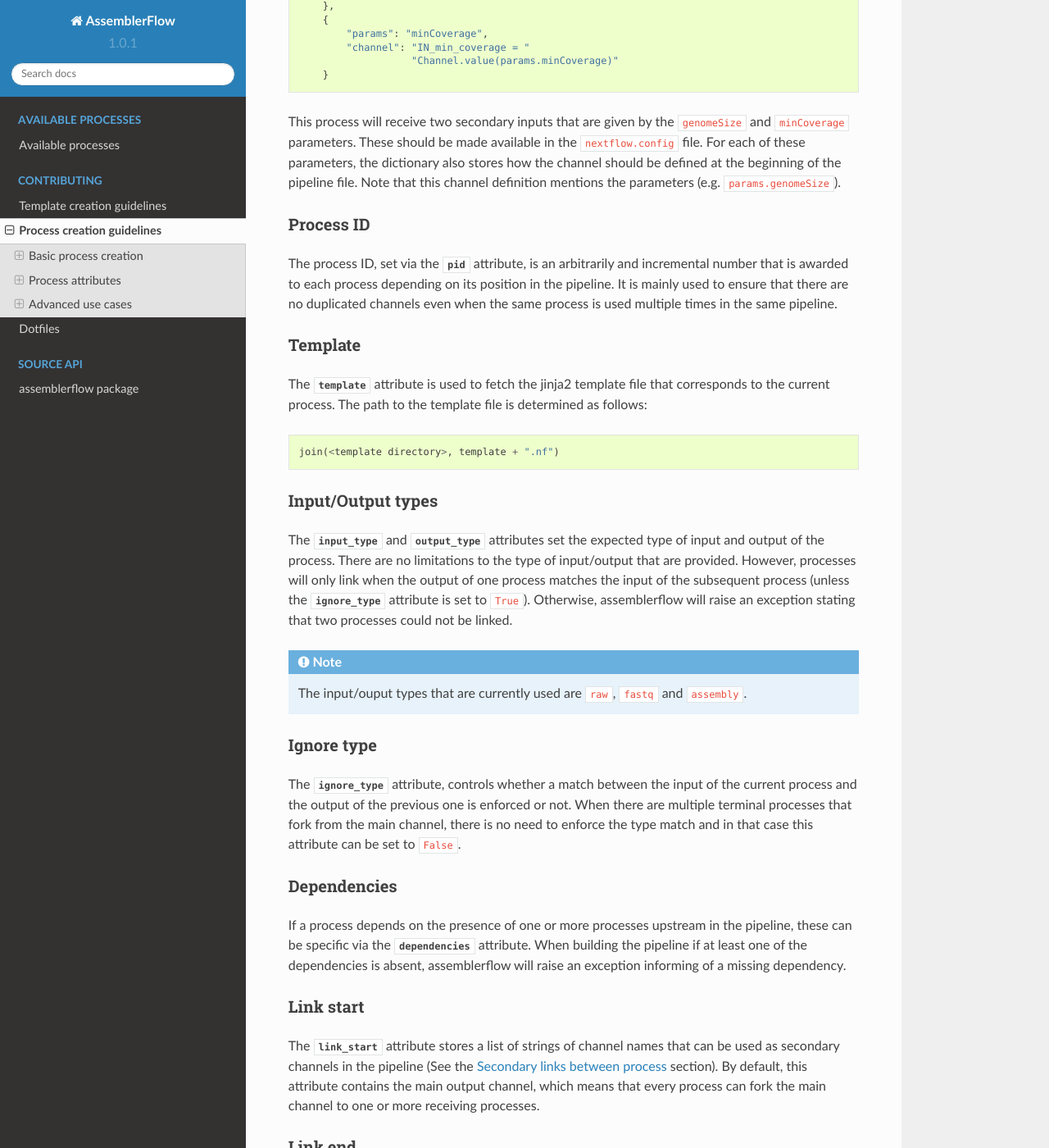
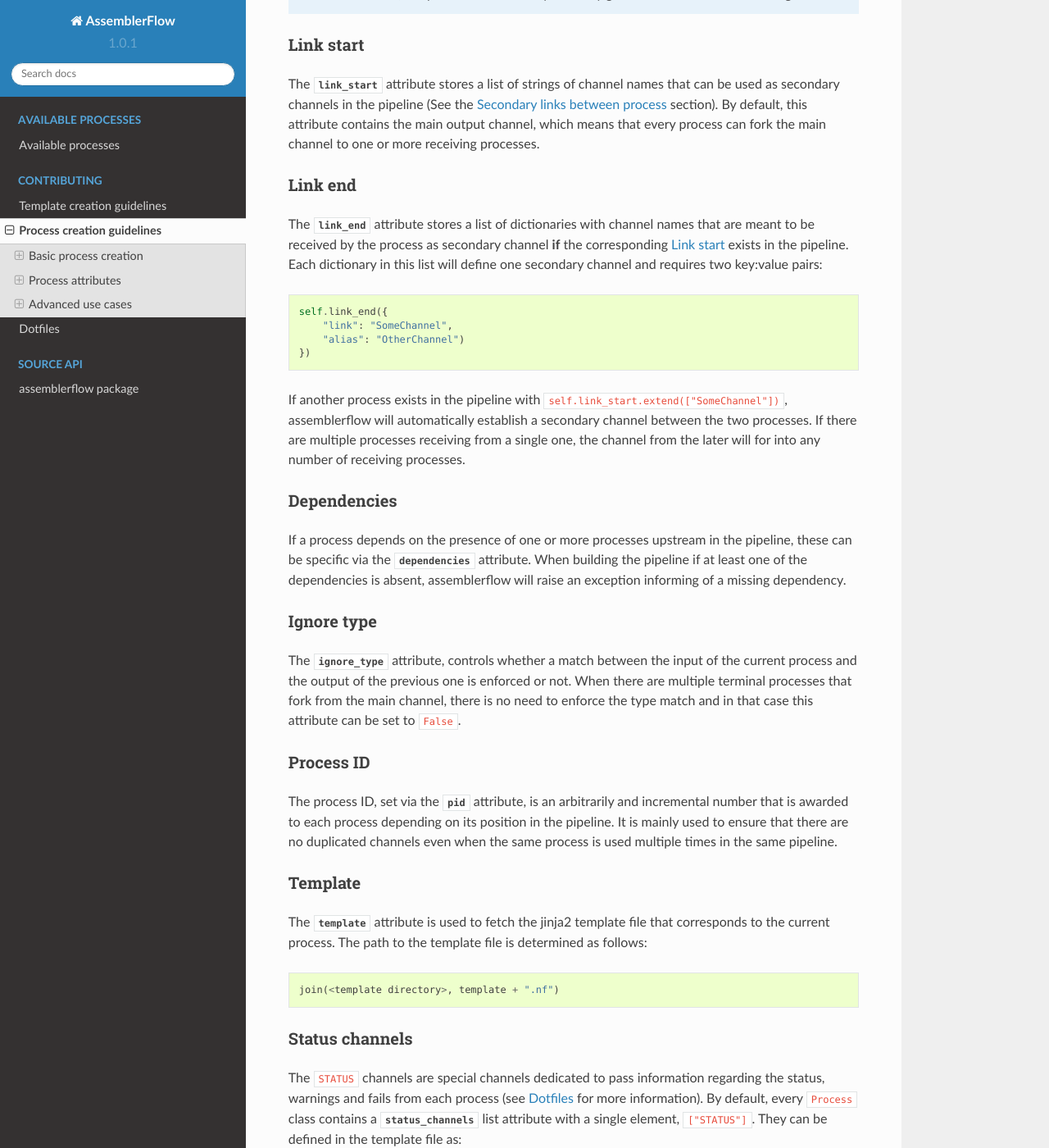
Before and after one commit to assemblerflow/flowcraft, a Sphinx documentation site: the page built from docs/create_process.rst, in a window 1280 px wide and 1400 px high, scrolled down 3829 px. Shown: the whole window at 82% size. Built offline with Sphinx 7.4.7 and the Read the Docs theme 2.0.0, drawn with Linux system fonts in a browser that asks for light colours; some of the changed text lies outside the part shown.

Commit message:
Updated docs

```diff
--- a/docs/create_process.rst
+++ b/docs/create_process.rst
@@ -123,17 +123,16 @@
 
         def __init__(self, **kwargs):
 
-            super().__init__(ptype="assembly", **kwargs)
+            super().__init__(**kwargs)
 
             self.input_type = "fastq"
-            self.output_type = "assembly"
+            self.output_type = "fasta"
 
 This is the simplest working example of a process class, which basically needs
-to inherit the parent class attributes (the ``super`` part), with the process
-type specified (``ptype``). Then we only need to define the expected input
-and output types of the process. While the process type (``ptype``) must be
-included in a list of supported types, there are no limitations to the
-input/output types ().
+to inherit the parent class attributes (the ``super`` part).
+Then we only need to define the expected input
+and output types of the process. There are no limitations to the
+input/output types.
 However, a pipeline will only build successfully when all processes correctly
 link the output with the input type.
 
@@ -141,13 +140,13 @@
 ::::::::::::::::::::::::::
 
 The final step is to add your new process to the list of available processes.
-This list is defined in as an attribute of the
-``assemblerflow.assemblerflow.NextflowGenerator`` class, which is a dictionary
+This list is defined in as a variable in the :mod:`assemblerflow.enginge`
+module, which is a dictionary
 mapping the process template name to the corresponding template class::
 
     process_map = {
     <other_process>
-    my_process: Process.MyProcess
+    "my_process_template": Process.MyProcess
     }
 
 Note that the template string does not include the ``.nf`` extension.
@@ -159,33 +158,22 @@
 :mod:`~assemblerflow.generator.Process` class: what they
 do and how do they impact the pipeline generation.
 
-Accepted process types
-::::::::::::::::::::::
+Input/Output types
+::::::::::::::::::
 
-As mentioned in the `Create Process class`_ section, processes need a type
-in order to be instantiated. This process type informs about the role and
-positioning of the process in the pipeline. The currently supported process
-types are:
-
-- ``init`` (*Reserved special type*)
-- ``raw``
-- ``pre_assembly``
-- ``assembly``
-- ``post_assembly``
-- ``annotation``
-- ``status`` (*Reserved special type*)
-
-Currently, the only purpose of this attribute is to set the prefix name of the
-main input/output channels (See
-:func:`~assemblerflow.generator.Process.Process._set_main_channel_name`).
-For instance, a process of the ``pre_assembly`` type will set the main
-input/output channel prefix to ``MAIN_fq``, which those of the ``assembly``
-type will have the main input prefix to ``MAIN_fq`` and output prefix to
-``MAIN_assembly``.
+The :attr:`~assemblerflow.generator.Process.Process.input_type` and
+:attr:`~assemblerflow.generator.Process.Process.output_type` attributes
+set the expected type of input and output of the process. There are no
+limitations to the type of input/output that are provided. However, processes
+will only link when the output of one process matches the input of the
+subsequent process (unless the
+:attr:`~assemblerflow.generator.Process.Process.ignore_type` attribute is set
+to ``True``). Otherwise, assemblerflow will raise an exception stating that
+two processes could not be linked.
 
 .. note::
 
-    This attribute may change in future versions.
+    The input/ouput types that are currently used are ``fastq``, ``fasta``.
 
 Secondary inputs
 ::::::::::::::::
@@ -217,60 +205,9 @@
 file. Note that this channel definition mentions the parameters (e.g.
 ``params.genomeSize``).
 
-Process ID
-::::::::::
-
-The process ID, set via the
-:attr:`~assemblerflow.generator.Process.Process.pid` attribute, is an
-arbitrarily and incremental number that is awarded to each process depending
-on its position in the pipeline. It is mainly used to ensure that there are
-no duplicated channels even when the same process is used multiple times
-in the same pipeline.
-
-Template
-::::::::
-
-The :attr:`~assemblerflow.generator.Process.Process.template` attribute
-is used to fetch the jinja2 template file that corresponds to the current
-process. The path to the template file is determined as follows::
-
-    join(<template directory>, template + ".nf")
-
-Input/Output types
-::::::::::::::::::
-
-The :attr:`~assemblerflow.generator.Process.Process.input_type` and
-:attr:`~assemblerflow.generator.Process.Process.output_type` attributes
-set the expected type of input and output of the process. There are no
-limitations to the type of input/output that are provided. However, processes
-will only link when the output of one process matches the input of the
-subsequent process (unless the
-:attr:`~assemblerflow.generator.Process.Process.ignore_type` attribute is set
-to ``True``). Otherwise, assemblerflow will raise an exception stating that
-two processes could not be linked.
-
 .. note::
-
-    The input/ouput types that are currently used are ``raw``, ``fastq``
-    and ``assembly``.
-
-Ignore type
-:::::::::::
-
-The :attr:`~assemblerflow.generator.Process.Process.ignore_type` attribute,
-controls whether a match between the input of the current process and the
-output of the previous one is enforced or not. When there are multiple
-terminal processes that fork from the main channel, there is no need to
-enforce the type match and in that case this attribute can be set to ``False``.
-
-Dependencies
-::::::::::::
-
-If a process depends on the presence of one or more processes upstream in the
-pipeline, these can be specific via the
-:attr:`~assemblerflow.generator.Process.Process.dependencies` attribute.
-When building the pipeline if at least one of the dependencies is absent,
-assemblerflow will raise an exception informing of a missing dependency.
+    In future versions, the parameters will be dynamically generated in the
+    nextflow.config file
 
 Link start
 ::::::::::
@@ -301,6 +238,44 @@
 establish a secondary channel between the two processes. If there are multiple
 processes receiving from a single one, the channel from the later will
 for into any number of receiving processes.
+
+Dependencies
+::::::::::::
+
+If a process depends on the presence of one or more processes upstream in the
+pipeline, these can be specific via the
+:attr:`~assemblerflow.generator.Process.Process.dependencies` attribute.
+When building the pipeline if at least one of the dependencies is absent,
+assemblerflow will raise an exception informing of a missing dependency.
+
+Ignore type
+:::::::::::
+
+The :attr:`~assemblerflow.generator.Process.Process.ignore_type` attribute,
+controls whether a match between the input of the current process and the
+output of the previous one is enforced or not. When there are multiple
+terminal processes that fork from the main channel, there is no need to
+enforce the type match and in that case this attribute can be set to ``False``.
+
+Process ID
+::::::::::
+
+The process ID, set via the
+:attr:`~assemblerflow.generator.Process.Process.pid` attribute, is an
+arbitrarily and incremental number that is awarded to each process depending
+on its position in the pipeline. It is mainly used to ensure that there are
+no duplicated channels even when the same process is used multiple times
+in the same pipeline.
+
+Template
+::::::::
+
+The :attr:`~assemblerflow.generator.Process.Process.template` attribute
+is used to fetch the jinja2 template file that corresponds to the current
+process. The path to the template file is determined as follows::
+
+    join(<template directory>, template + ".nf")
+
 
 Status channels
 :::::::::::::::
--- a/docs/create_template.rst
+++ b/docs/create_template.rst
@@ -5,7 +5,7 @@
 highly recommended for several reasons:
 
 - Consistency in the outputs of the templates throughout the pipeline,
-  particularly the status and report dotfiles (see :ref:`dotfiles` section]);
+  particularly the status and report dotfiles (see :ref:`dotfiles` section);
 - Debugging purposes;
 - Versioning;
 - Proper documentation of the template scripts.
```
Also changed, not shown: other parts of docs/create_process.rst (+1 -1 lines).
